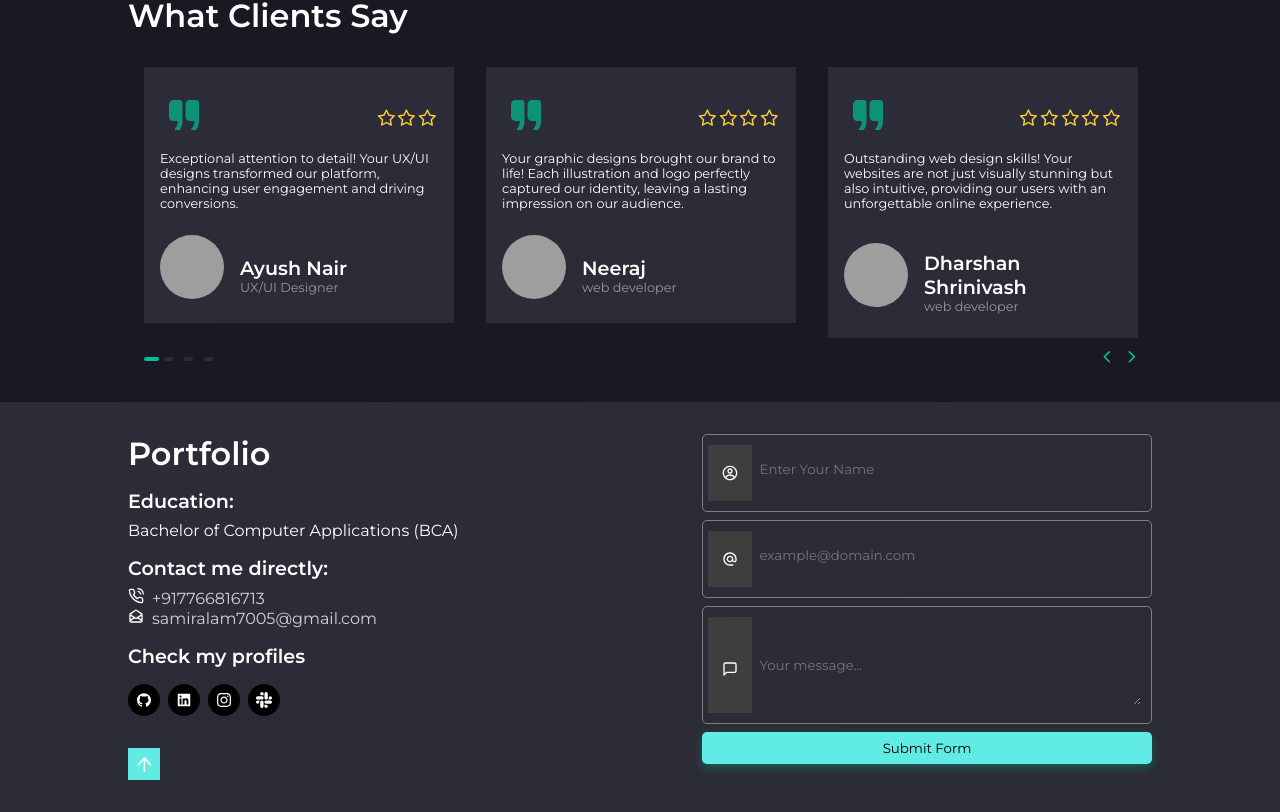
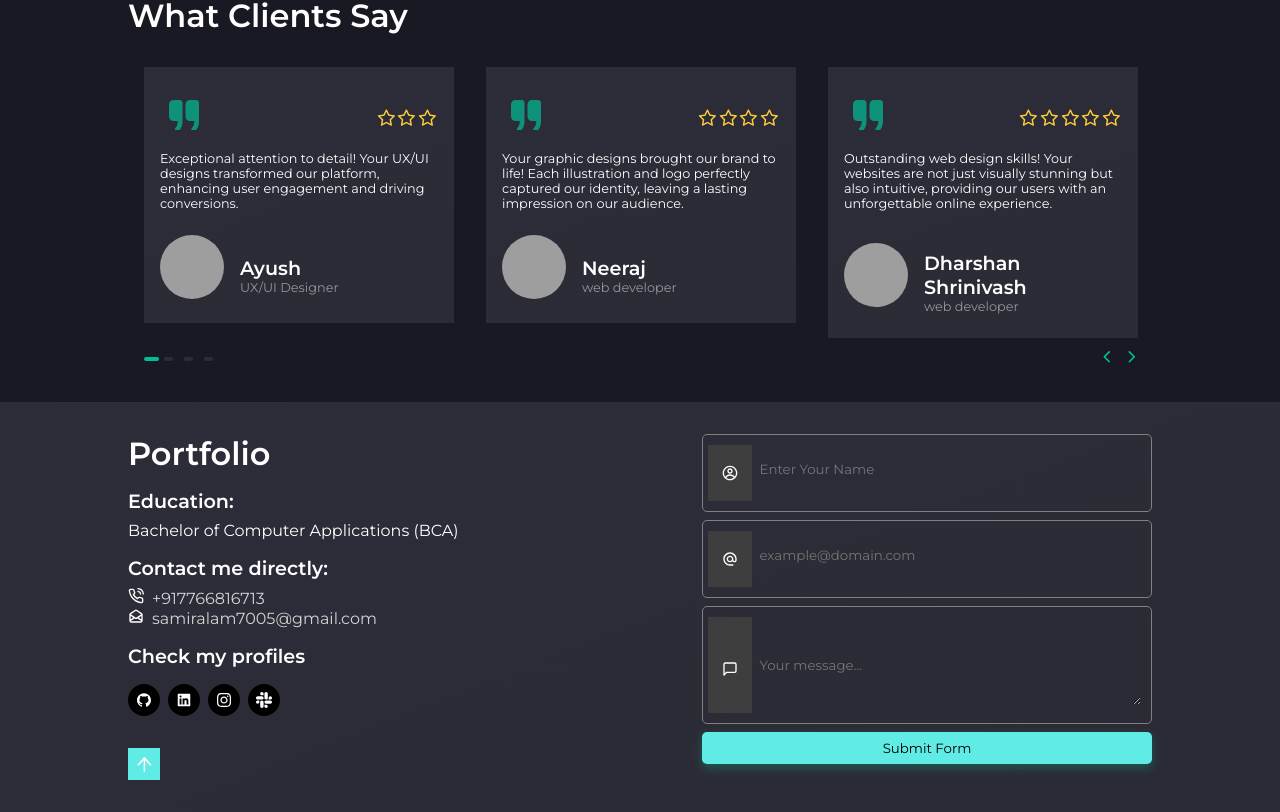
Before and after one commit to samiralam04/samir-portfolio, a React (Create React App) app: page / in a window 1280 px wide. Shown: the part 1876-2688 px from the top of the page. Built offline with nearby package versions, Linux system fonts and the light colour scheme; grey boxes are pictures that could not be loaded; the HTML template or start-up script is replaced by a standard one.

Commit message:
Updated client name

```diff
--- a/src/components/Clients/Clients.jsx
+++ b/src/components/Clients/Clients.jsx
@@ -7,7 +7,7 @@ import { Slide } from 'react-awesome-reveal';
 
 let clients = [
     {
-        name : "Ayush Nair",
+        name : "Ayush",
         position : "UX/UI Designer",
         img_url : "https://i.pinimg.com/564x/38/aa/95/38aa95f88d5f0fc3fc0f691abfaeaf0c.jpg",
         stars : 3,
```
